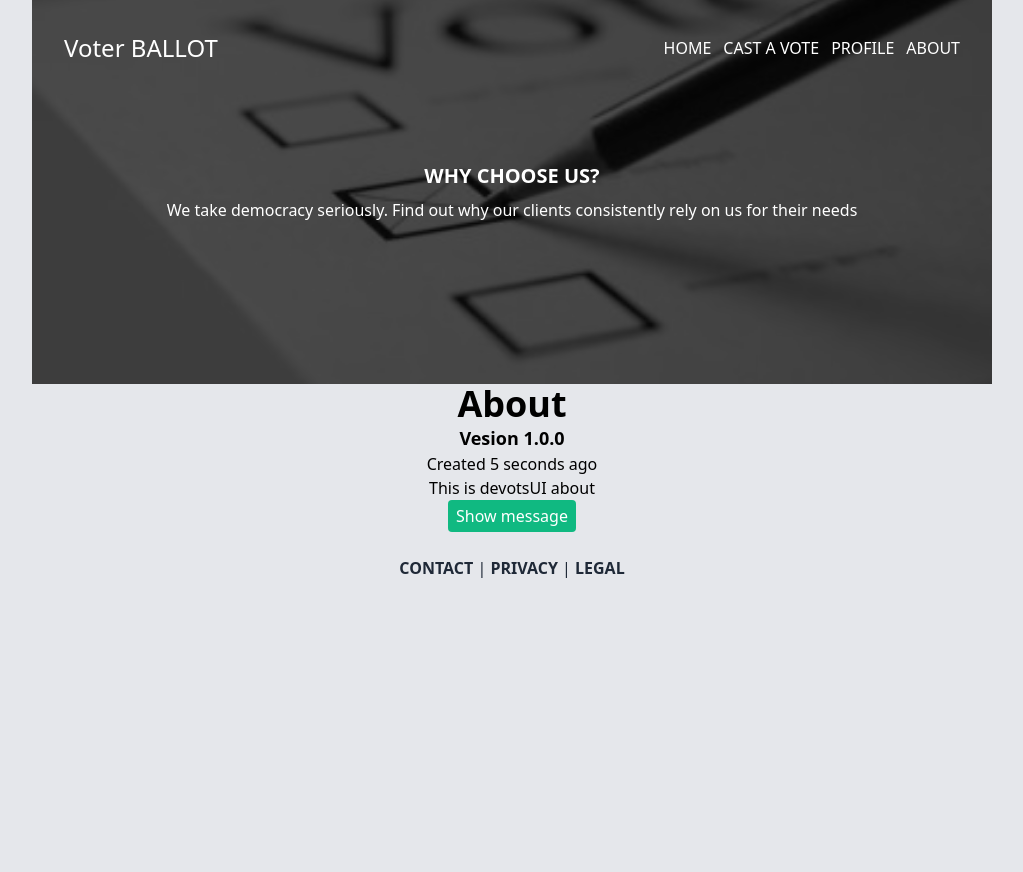
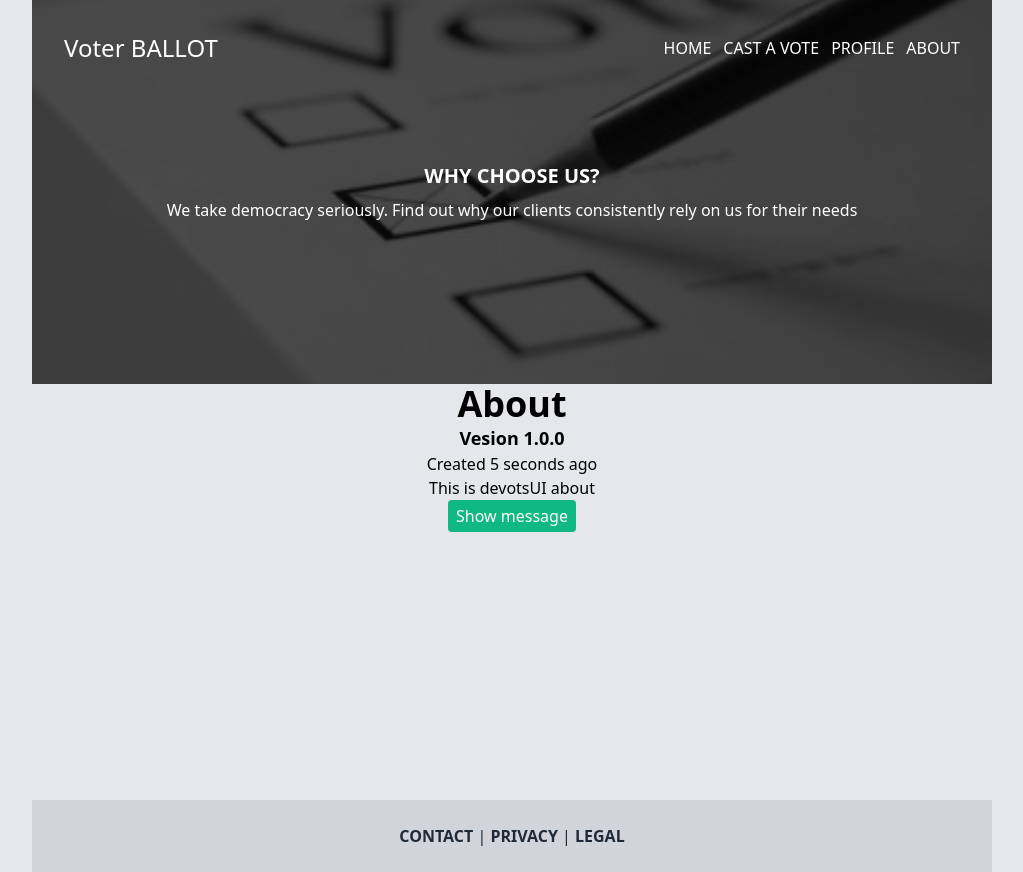
Before and after one commit to osayiakoko/devotsUI, a React (Create React App) app: page /about in a window 1280 px wide. Shown: the whole page, without its empty margins (128-1151 px from the left). Before the commit the page ends 800 px from the top, so only its background shows below. Built offline with nearby package versions, Linux system fonts and the light colour scheme.

Commit message:
footer absolute to bottom

```diff
--- a/public/index.html
+++ b/public/index.html
@@ -28,7 +28,7 @@
   </head>
   <body class="bg-gray-200">
     <noscript>You need to enable JavaScript to run this app.</noscript>
-    <div id="root" class="mx-auto lg:w-3/4"></div>
+    <div id="root" class="relative min-h-screen mx-auto lg:w-3/4"></div>
     <!--
       This HTML file is a template.
       If you open it directly in the browser, you will see an empty page.
--- a/src/components/Footer.js
+++ b/src/components/Footer.js
@@ -1,7 +1,7 @@
 
 const Footer = () => {
     return (
-        <footer className="text-center text-gray-800 p-6">
+        <footer className="absolute w-full top-full bg-gray-300 text-center text-gray-800 p-6">
             <span className="font-bold cursor-pointer hover:text-blue-700"> CONTACT </span> | <span className="font-bold cursor-pointer hover:text-blue-700"> PRIVACY </span> | <span className="font-bold hover:text-blue-700" href="#"> LEGAL </span>
         </footer>
     )
```
